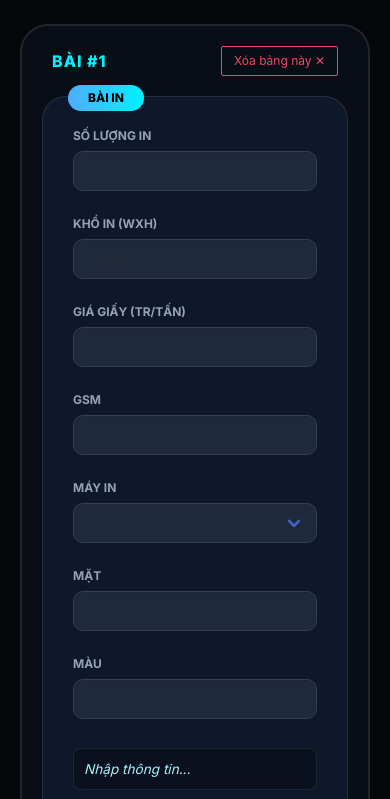
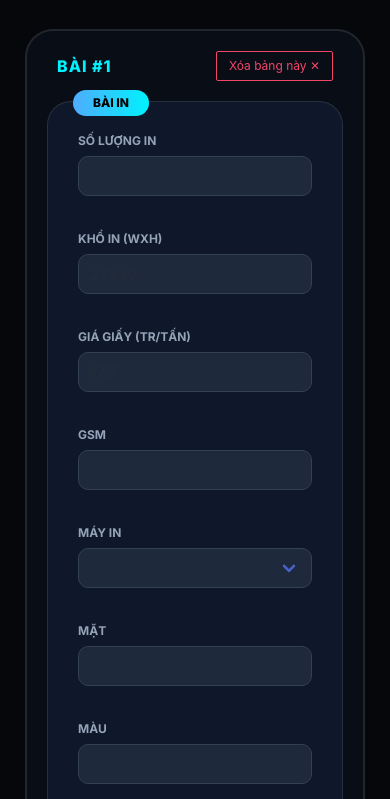
Before and after one commit to Nmplela/bangtinhgia, a plain HTML site: page index.html in a window 390 px wide. Shown: the part 174-973 px from the top of the page. Drawn offline with nearby package versions, Linux system fonts and the light colour scheme.

Commit message:
Update index.html

```diff
--- a/index.html
+++ b/index.html
@@ -8,6 +8,14 @@
     <link rel="stylesheet" href="https://cdn.jsdelivr.net/npm/bulma@0.9.4/css/bulma.min.css">
     <link href="https://fonts.googleapis.com/css2?family=Inter:wght@400;600;700;800&display=swap" rel="stylesheet">
     <style>
+/* Thêm vào CSS để điện thoại xem được mượt */
+@media (max-width: 768px) {
+    .container { padding: 5px; }
+    .columns.is-multiline { display: block; } /* Chuyển thành hàng dọc cho dễ nhìn trên đt */
+    .column { width: 100% !important; margin-bottom: 10px; }
+    .sticky-footer .is-flex { flex-direction: column; } /* Cụm giá tiền xếp dọc */
+}
+
         :root {
             --bg-body: #05070a;
             --card-bg: #0f172a;
```
